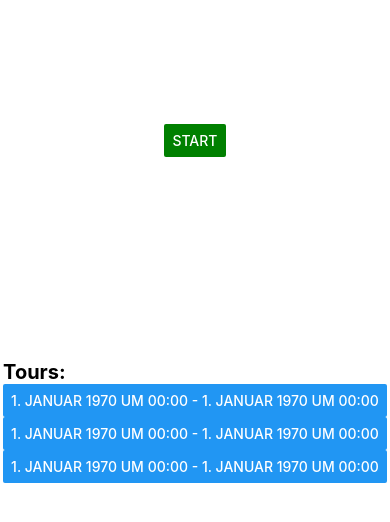
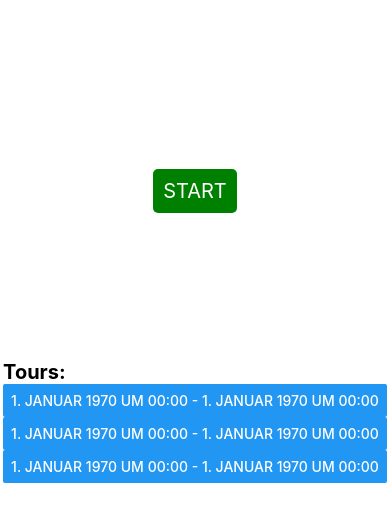
Before and after one commit to scray/logbook-app, a React Native app in the folder frontend/: screen / in a window 390 px wide. Shown: the top 522 px of the page. Built offline with nearby package versions, Linux system fonts and the light colour scheme.

Commit message:
#1 style: improved style of the start button

```diff
--- a/frontend/components/tourManagement/TourStartButton.tsx
+++ b/frontend/components/tourManagement/TourStartButton.tsx
@@ -1,11 +1,30 @@
-import { useState } from "react";
-import { Button, StyleSheet, View } from "react-native";
+import {useState} from "react";
+import {Pressable, StyleSheet, Text, View} from "react-native";
 
-export default function TourStartButton({onPress}:{onPress:(state:string)=>void}){
+export default function TourStartButton({onPress}: { onPress: (state: string) => void }) {
     const [state, setState] = useState("start")
 
+    let styles = StyleSheet.create({
+        tourlistContainer: {
+            flex: 1,
+            backgroundColor: '#fff',
+            alignItems: 'center',
+            justifyContent: 'center',
+        },
+        startButton: {
+            backgroundColor: state === "start" ? "green" : "red",
+            padding: 10,
+            borderRadius: 5,
+            marginTop: 100,
+        },
+        startButtonText: {
+            color: state === "start" ? "white" : "black",
+            fontSize: 20,
+        }
+    });
+
     function toggleButton() {
-        if(state === "start") {
+        if (state === "start") {
             setState("stop")
         } else {
             setState("start")
@@ -13,18 +32,11 @@ export default function TourStartButton({onPress}:{onPress:(state:string)=>void}
         onPress(state)
     }
 
-    return(
+    return (
         <View style={styles.tourlistContainer}>
-            <Button onPress={toggleButton} color={state === "start" ? "green" : "red"} title={state}/>
+            <Pressable style={styles.startButton} onPress={toggleButton}>
+                <Text style={styles.startButtonText}>{state.toUpperCase()}</Text>
+            </Pressable>
         </View>
     )
 }
-
-const styles = StyleSheet.create({
-  tourlistContainer: {
-    flex: 1,
-    backgroundColor: '#fff',
-    alignItems: 'center',
-    justifyContent: 'center',
-  },
-});
```
